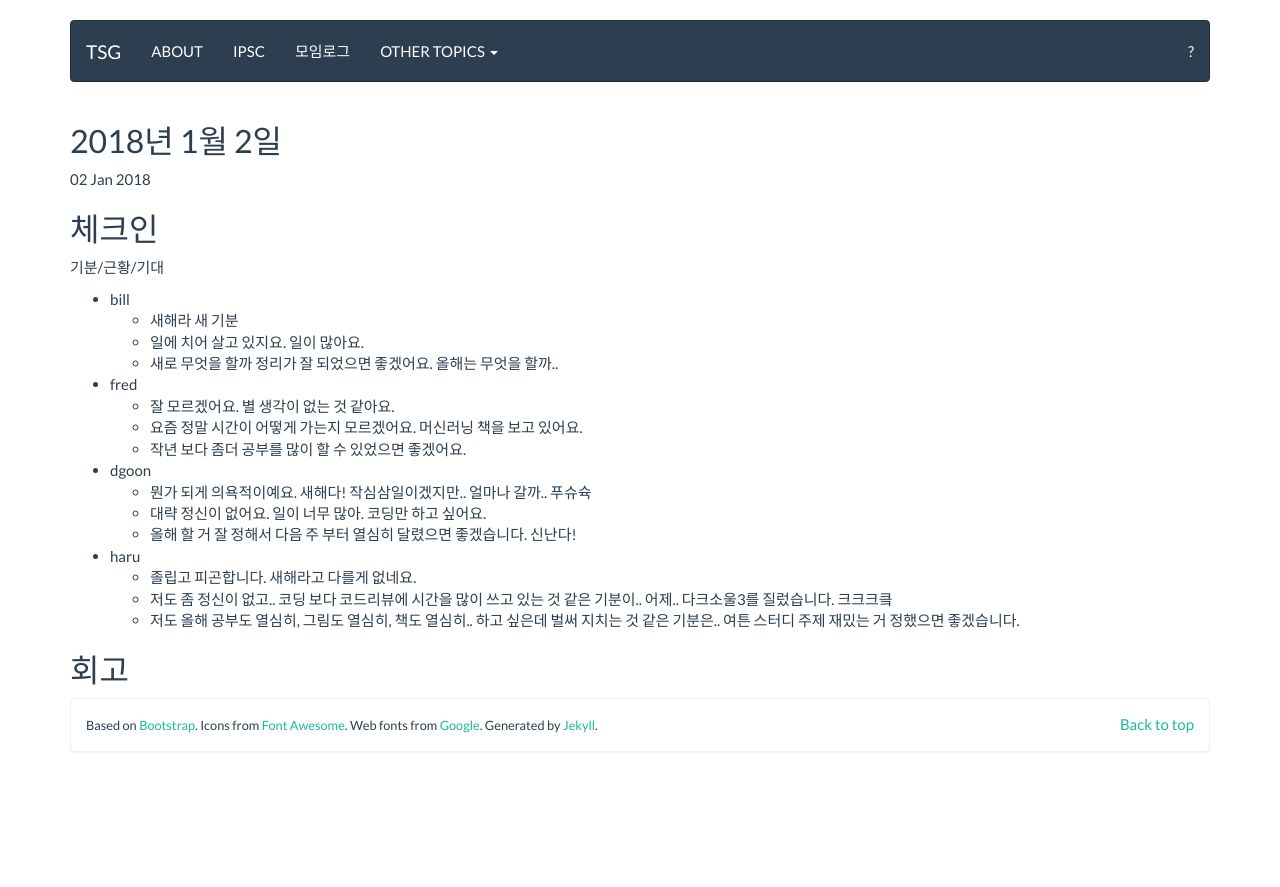
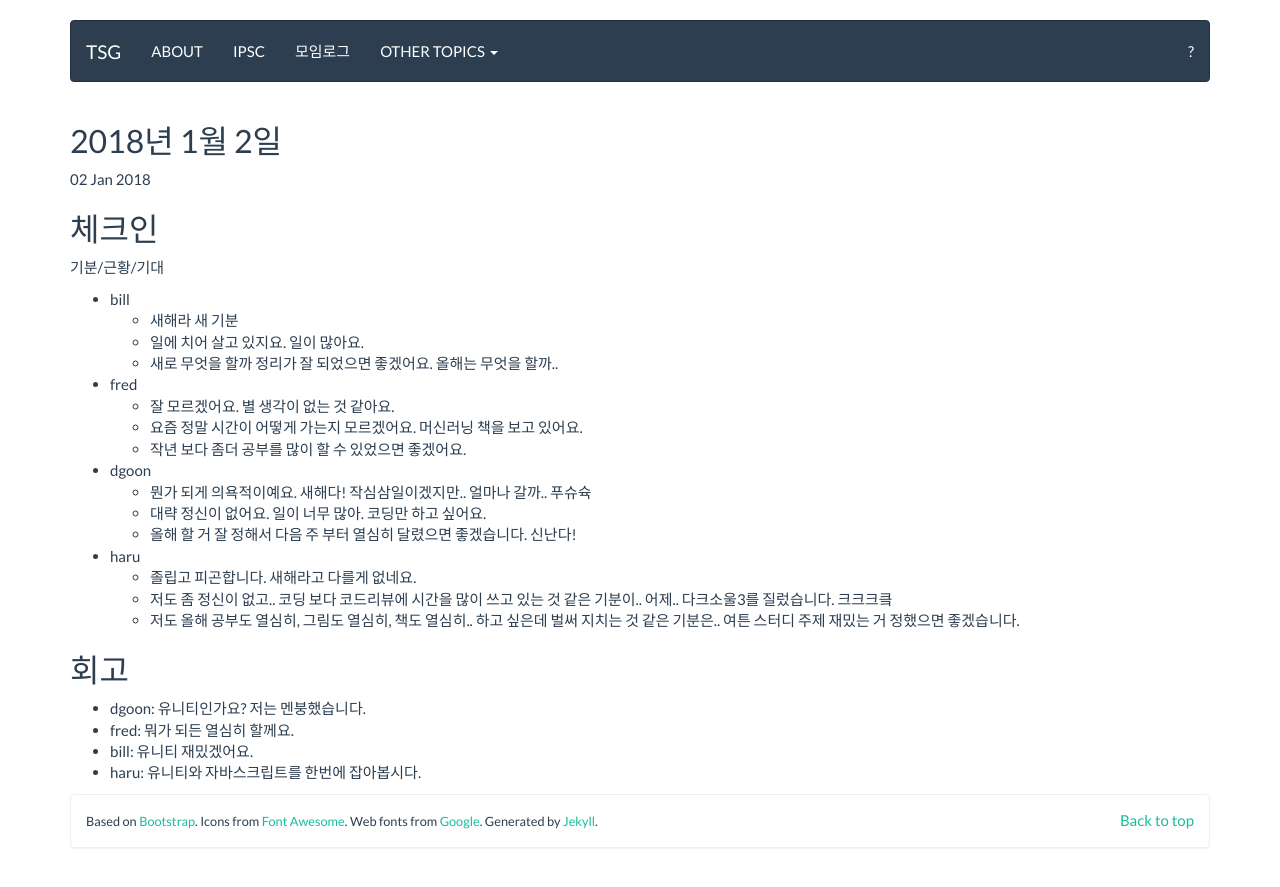
Before and after one commit to tuestudy/tuestudy.github.io, a Jekyll site: the page built from _posts/2018-01-02-meeting.markdown, in a window 1280 px wide. Shown: the top 887 px of the page. Built offline with Jekyll 4.4.1, drawn with Linux system fonts in a browser that asks for light colours.

Commit message:
2018-01-02 회고

```diff
--- a/_posts/2018-01-02-meeting.markdown
+++ b/_posts/2018-01-02-meeting.markdown
@@ -28,3 +28,8 @@
   * 저도 올해 공부도 열심히, 그림도 열심히, 책도 열심히.. 하고 싶은데 벌써 지치는 것 같은 기분은.. 여튼 스터디 주제 재밌는 거 정했으면 좋겠습니다.
 
 ## 회고
+
+* dgoon: 유니티인가요? 저는 멘붕했습니다.
+* fred: 뭐가 되든 열심히 할께요.
+* bill: 유니티 재밌겠어요.
+* haru: 유니티와 자바스크립트를 한번에 잡아봅시다.
```
